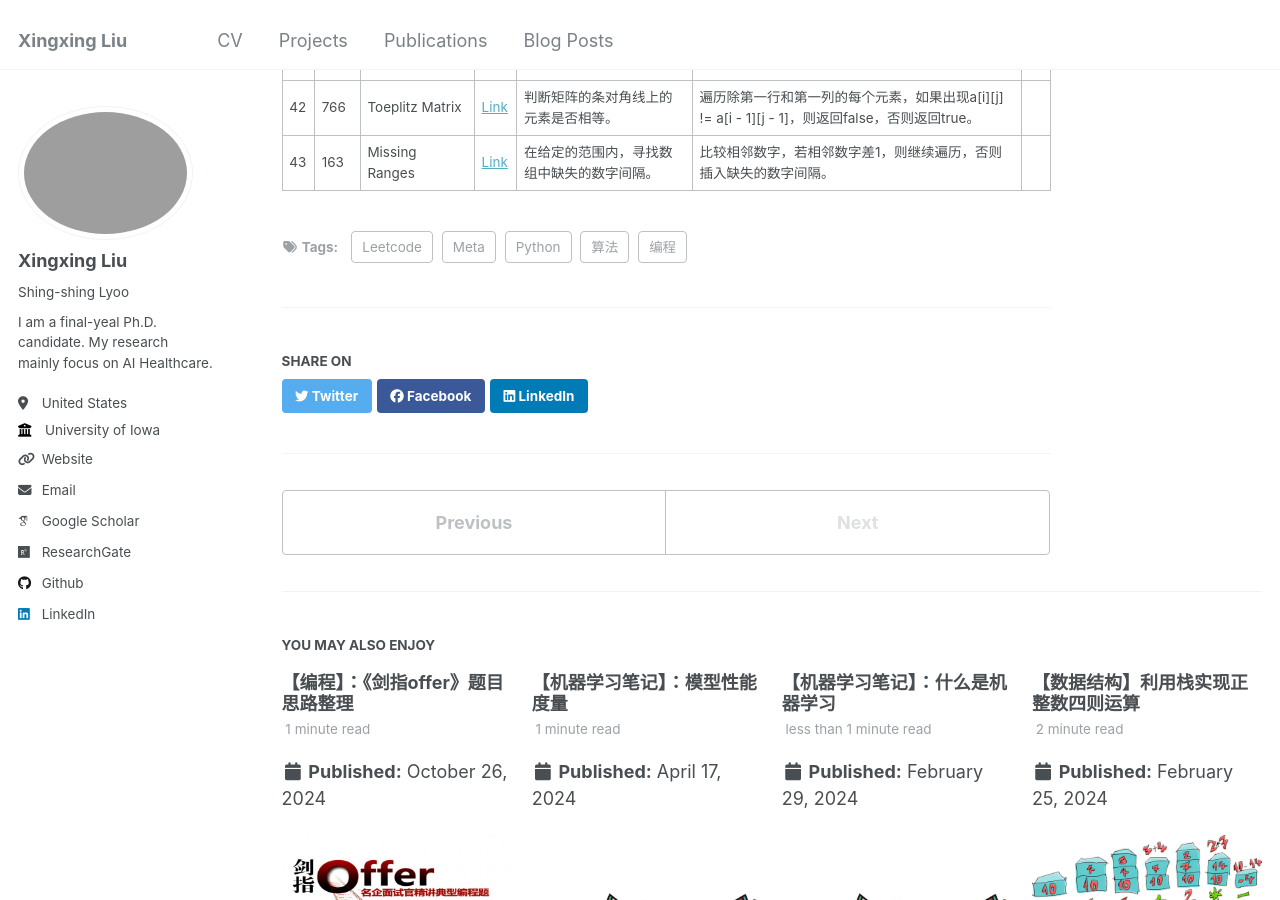
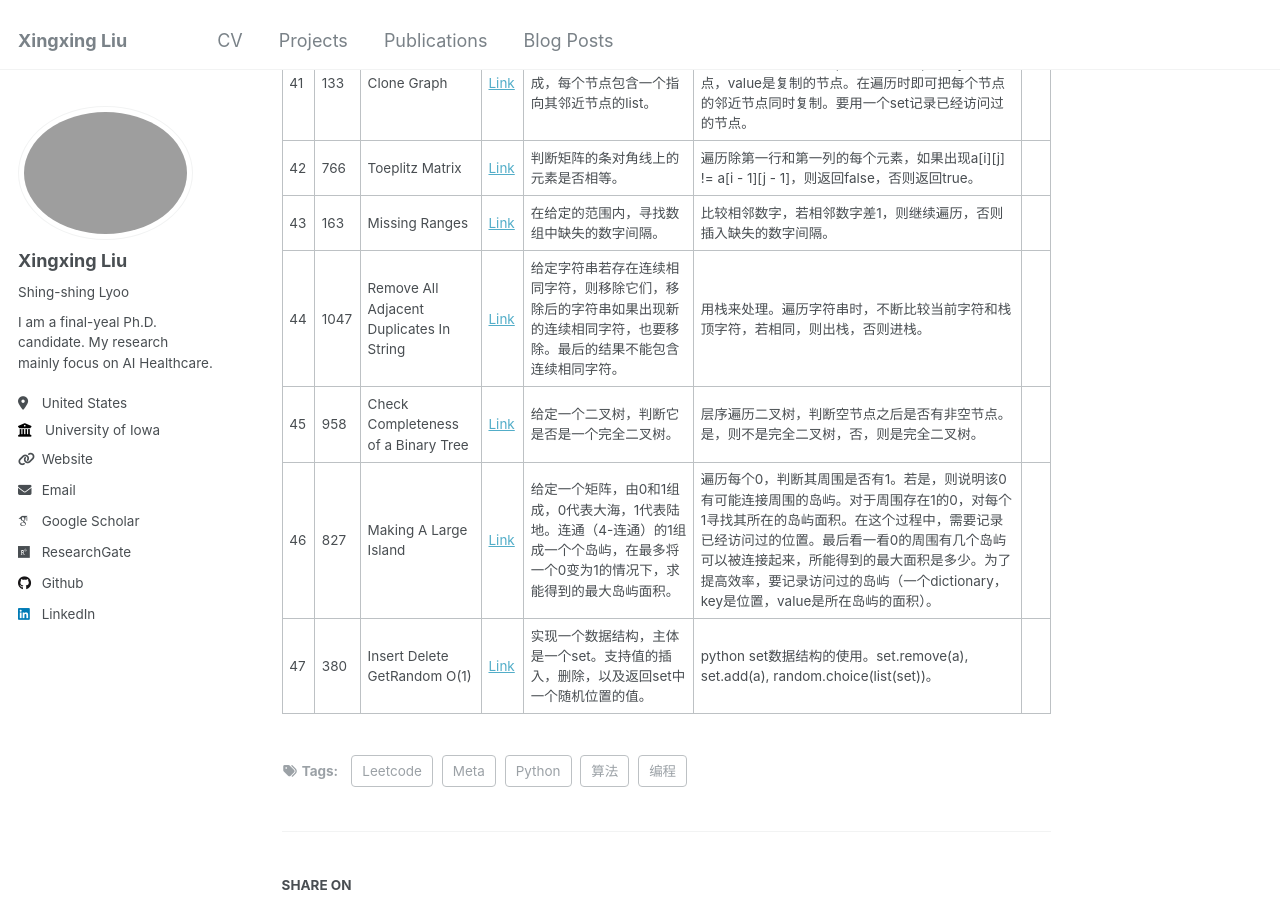
Before and after one commit to xxliu1996/xxliu1996.github.io, a Jekyll site: the page built from _posts/2024-11-10-blog-leetcode-meta.md, in a window 1280 px wide and 900 px high, scrolled down 5442 px. Built offline with Jekyll 4.4.1, drawn with Linux system fonts in a browser that asks for light colours; some web fonts are replaced.

Commit message:
update blog 2024-blog-leetcode-meta

```diff
--- a/_posts/2024-11-10-blog-leetcode-meta.md
+++ b/_posts/2024-11-10-blog-leetcode-meta.md
@@ -58,3 +58,7 @@ tags:
 |41|133|Clone Graph|[Link](https://leetcode.com/problems/clone-graph/description/)|复制一个图，图由节点组成，每个节点包含一个指向其邻近节点的list。|深度优先遍历图，每访问一个节点，对其进行复制，同时存入一个 hashmap中。hashmap的key是原节点，value是复制的节点。在遍历时即可把每个节点的邻近节点同时复制。要用一个set记录已经访问过的节点。||
 |42|766|Toeplitz Matrix|[Link](https://leetcode.com/problems/toeplitz-matrix/description/)|判断矩阵的条对角线上的元素是否相等。|遍历除第一行和第一列的每个元素，如果出现a[i][j] != a[i - 1][j - 1]，则返回false，否则返回true。||
 |43|163|Missing Ranges|[Link](https://leetcode.com/problems/missing-ranges/description/)|在给定的范围内，寻找数组中缺失的数字间隔。|比较相邻数字，若相邻数字差1，则继续遍历，否则插入缺失的数字间隔。||
+|44|1047|Remove All Adjacent Duplicates In String|[Link](https://leetcode.com/problems/remove-all-adjacent-duplicates-in-string/description/)|给定字符串若存在连续相同字符，则移除它们，移除后的字符串如果出现新的连续相同字符，也要移除。最后的结果不能包含连续相同字符。|用栈来处理。遍历字符串时，不断比较当前字符和栈顶字符，若相同，则出栈，否则进栈。||
+|45|958|Check Completeness of a Binary Tree|[Link](https://leetcode.com/problems/check-completeness-of-a-binary-tree/description/)|给定一个二叉树，判断它是否是一个完全二叉树。|层序遍历二叉树，判断空节点之后是否有非空节点。是，则不是完全二叉树，否，则是完全二叉树。||
+|46|827|Making A Large Island|[Link](https://leetcode.com/problems/making-a-large-island/description/)|给定一个矩阵，由0和1组成，0代表大海，1代表陆地。连通（4-连通）的1组成一个个岛屿，在最多将一个0变为1的情况下，求能得到的最大岛屿面积。|遍历每个0，判断其周围是否有1。若是，则说明该0有可能连接周围的岛屿。对于周围存在1的0，对每个1寻找其所在的岛屿面积。在这个过程中，需要记录已经访问过的位置。最后看一看0的周围有几个岛屿可以被连接起来，所能得到的最大面积是多少。为了提高效率，要记录访问过的岛屿（一个dictionary，key是位置，value是所在岛屿的面积）。||
+|47|380|Insert Delete GetRandom O(1)|[Link](https://leetcode.com/problems/insert-delete-getrandom-o1/description/)|实现一个数据结构，主体是一个set。支持值的插入，删除，以及返回set中一个随机位置的值。|python set数据结构的使用。set.remove(a), set.add(a), random.choice(list(set))。||
```
